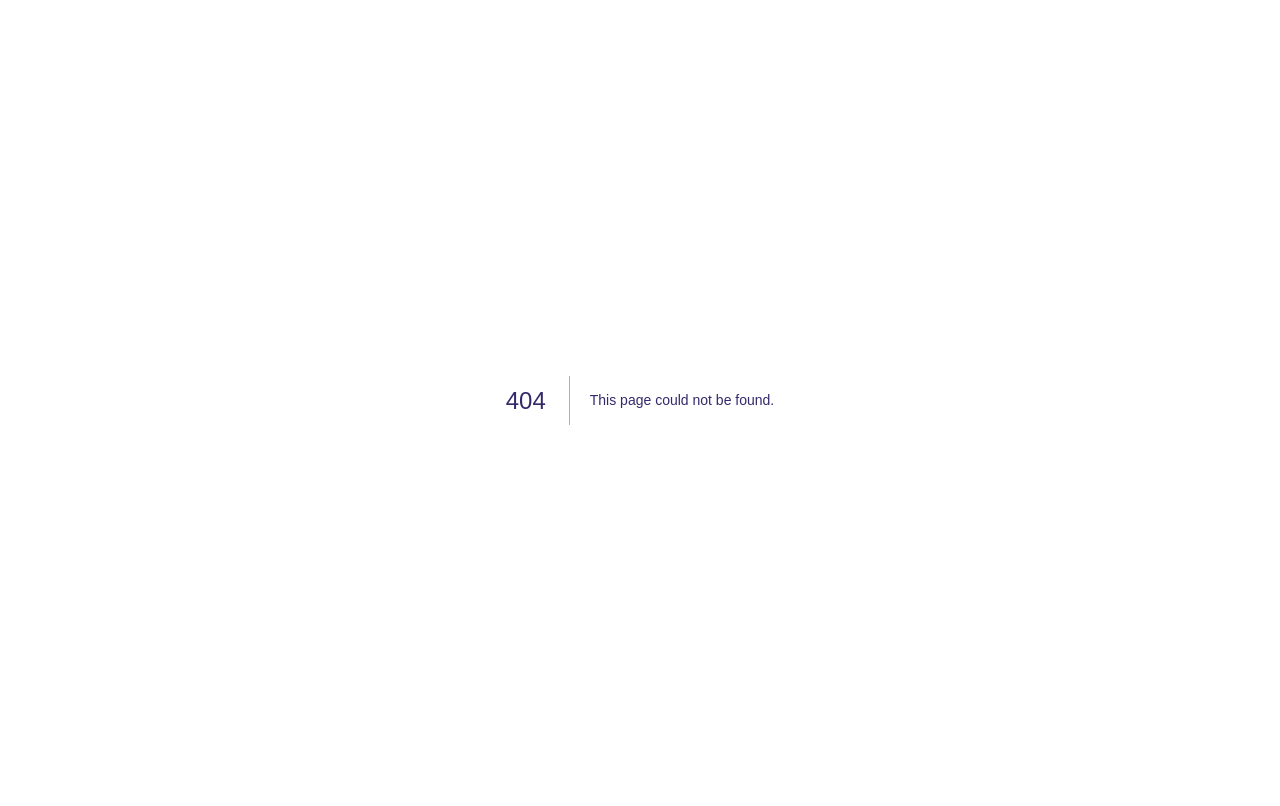
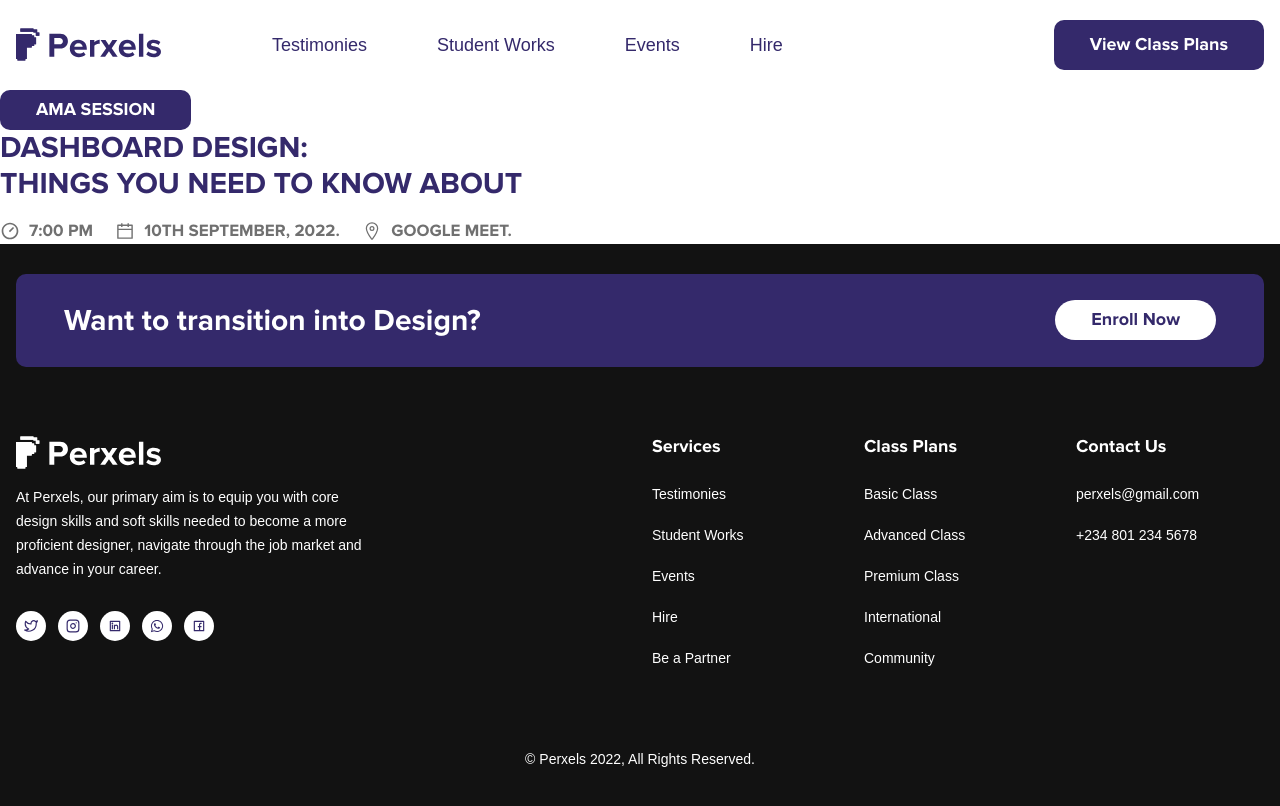
Before and after one commit to perxels/perxels-redesign, a Next.js app: page /events in a window 1280 px wide. Before the commit this address had no page. Shown: the top 806 px of the page. Built offline with nearby package versions, Linux system fonts and the light colour scheme; a web font is replaced by a local one.

Commit message:
working on the form

```diff
--- /dev/null
+++ b/features/events/EventHero.tsx
@@ -0,0 +1,67 @@
+import React from 'react'
+import {Box, Flex, Heading, Text, Image, Button, useColorModeValue, Grid} from '@chakra-ui/react'
+import { bannerContent } from '../../constant'
+import { RiTimer2Line } from 'react-icons/ri'
+import { AiOutlineCalendar } from 'react-icons/ai'
+import { IoLocationOutline } from 'react-icons/io5'
+export const EventHero = () => {
+  return (
+    <Grid>
+        <Box>
+            <Button>
+                <Text>AMA SESSION</Text>
+            </Button>
+            <Heading>
+                {bannerContent.mainTitle} <br/>
+                {bannerContent.subTitle}
+            </Heading>
+            <Flex columnGap={'1.39rem'} mt={"1rem"}>
+                <Box
+                  color={'brand.gray.400'}
+                  display={'flex'}
+                  alignItems={'center'}
+                  columnGap={'0.5625rem'}
+                >
+                  <Text fontSize="1.25rem" fontWeight={'bold'}>
+                    <RiTimer2Line />
+                  </Text>
+                  <Text fontSize="1.0625rem" fontWeight={'bold'}>
+                    {bannerContent.time}
+                  </Text>
+                </Box>
+                <Box
+                  color={'brand.gray.400'}
+                  display={'flex'}
+                  alignItems={'center'}
+                  columnGap={'0.5625rem'}
+                >
+                  <Text fontSize="1.25rem" fontWeight={'bold'}>
+                    <AiOutlineCalendar />
+                  </Text>
+                  <Text fontSize="1.0625rem" fontWeight={'bold'}>
+                    {bannerContent.date}
+                  </Text>
+                </Box>
+                <Box
+                  color={'brand.gray.400'}
+                  display={'flex'}
+                  alignItems={'center'}
+                  columnGap={'0.5625rem'}
+                >
+                  <Text fontSize="1.25rem" fontWeight={'bold'}>
+                    <IoLocationOutline />
+                  </Text>
+                  <Text fontSize="1.0625rem" fontWeight={'bold'}>
+                    {bannerContent.location}
+                  </Text>
+                </Box>
+              </Flex>
+
+
+        </Box>
+        <Box>
+
+        </Box>
+    </Grid>
+  )
+}
--- /dev/null
+++ b/features/events/index.ts
@@ -0,0 +1 @@
+export * from "./EventHero"
--- a/features/testimonyhero/TestimonyHero.tsx
+++ b/features/testimonyhero/TestimonyHero.tsx
@@ -14,7 +14,7 @@
     backgroundRepeat="no-repeat"
     backgroundSize={{base:"contain", lg:"90% 100%"}}
     backgroundPosition={['bottom center', 'top center', 'center center']}
-    padding={['0 1.25rem', '0 0' ]}
+    padding={['0 1.25rem', '0 0']}
     >
     <Box
        display={['flex']}
--- /dev/null
+++ b/pages/events.tsx
@@ -0,0 +1,12 @@
+import React from 'react'
+import { MainLayout } from '../layouts'
+import { EventHero } from '../features/events/'
+ const events = () => {
+  return (
+    <MainLayout>
+        <EventHero />
+    </MainLayout>
+  )
+}
+
+export default events
```
